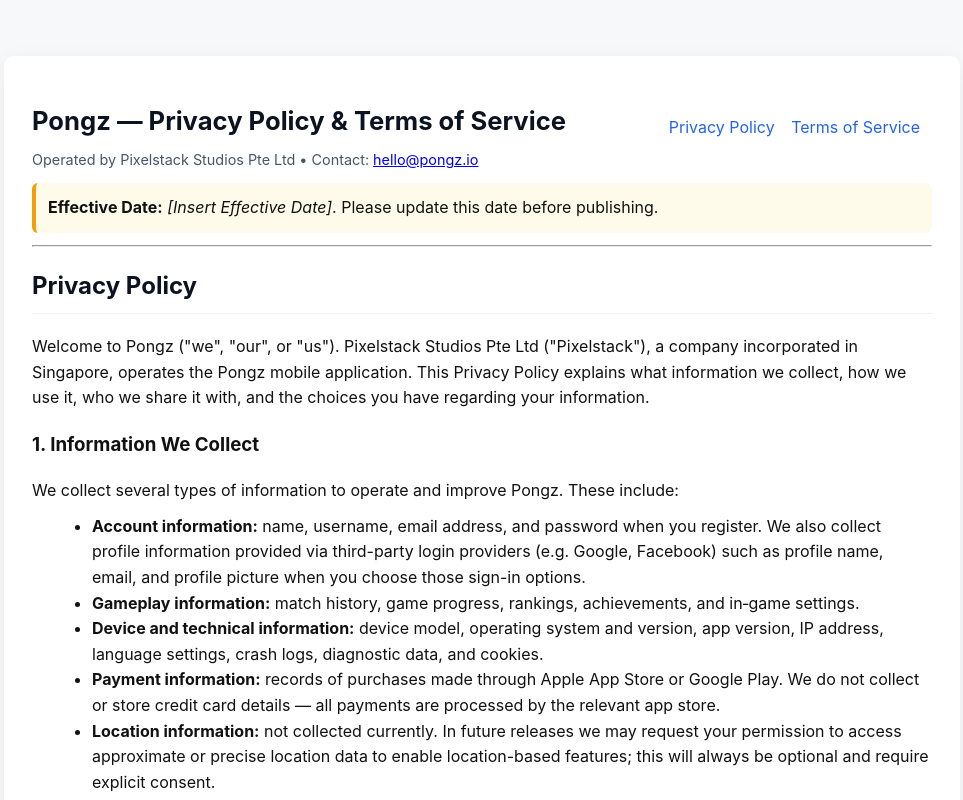
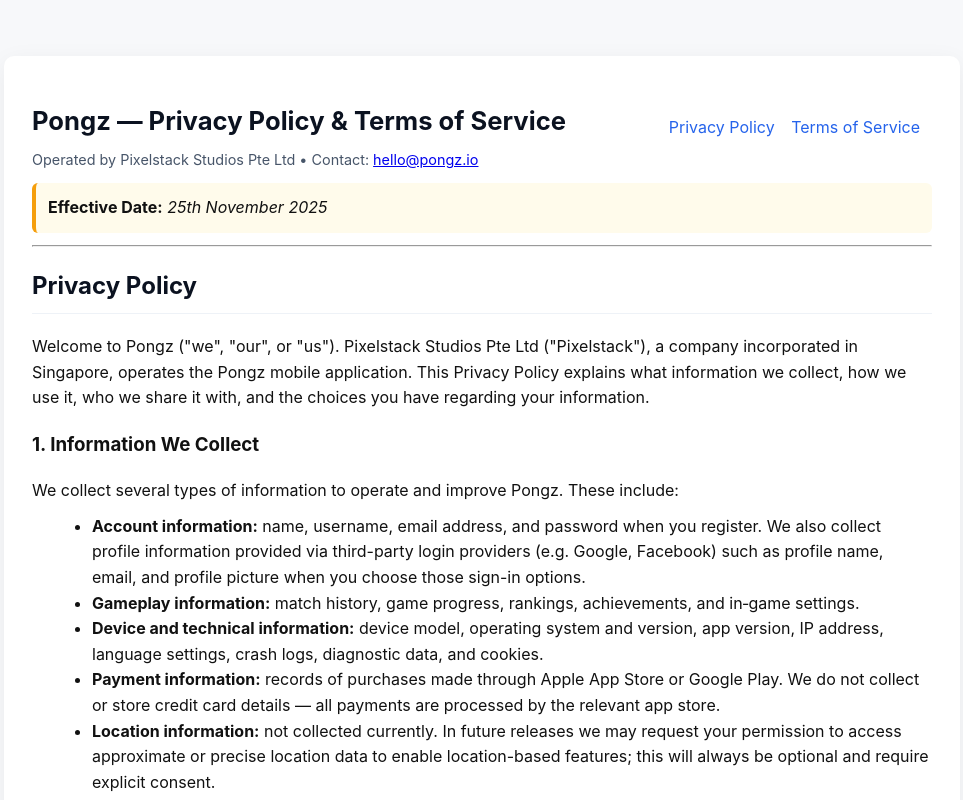
Before and after one commit to DheerajSingh101/Pongz-Privacy-Policy, a plain HTML site: page index.html in a window 1280 px wide. Shown: the top 800 px of the page, without its empty margins (158-1121 px from the left). Drawn offline with Linux system fonts and the light colour scheme.

Commit message:
changed effective date

```diff
--- a/index.html
+++ b/index.html
@@ -33,7 +33,7 @@
       </nav>
     </div>
 
-    <p class="notice"><strong>Effective Date:</strong> <em>[Insert Effective Date]</em>. Please update this date before publishing.</p>
+    <p class="notice"><strong>Effective Date:</strong> <em>25th November 2025</em></p>
 
     <hr />
 
@@ -160,7 +160,7 @@
     </section>
 
     <footer>
-      <p>Last updated: <em>25-9-25</em>. Pixelstack Studios Pte Ltd • <a href="mailto:hello@pongz.io">hello@pongz.io</a></p>
+      <p>Last updated: <em>25th November 2025</em>. Pixelstack Studios Pte Ltd • <a href="mailto:hello@pongz.io">hello@pongz.io</a></p>
     </footer>
   </div>
 </body>
```
